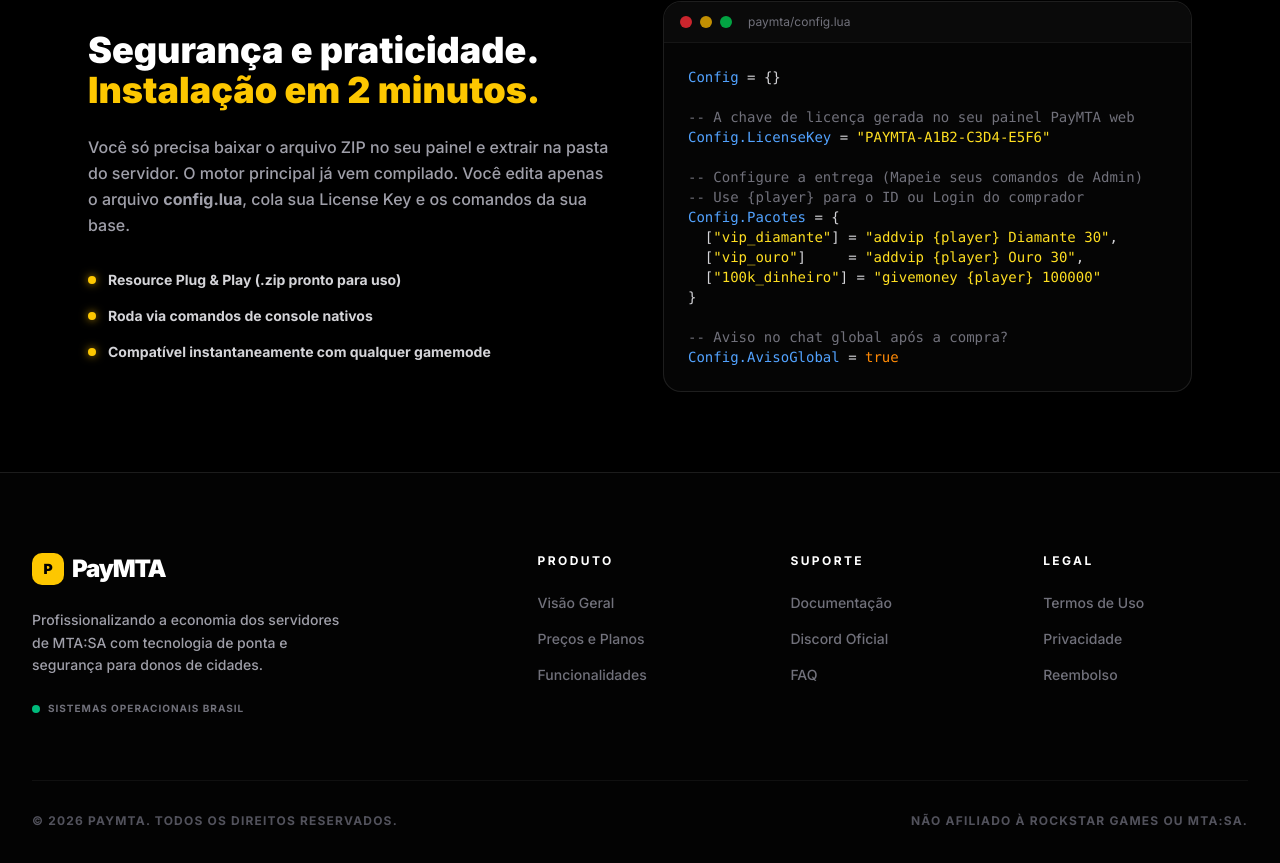
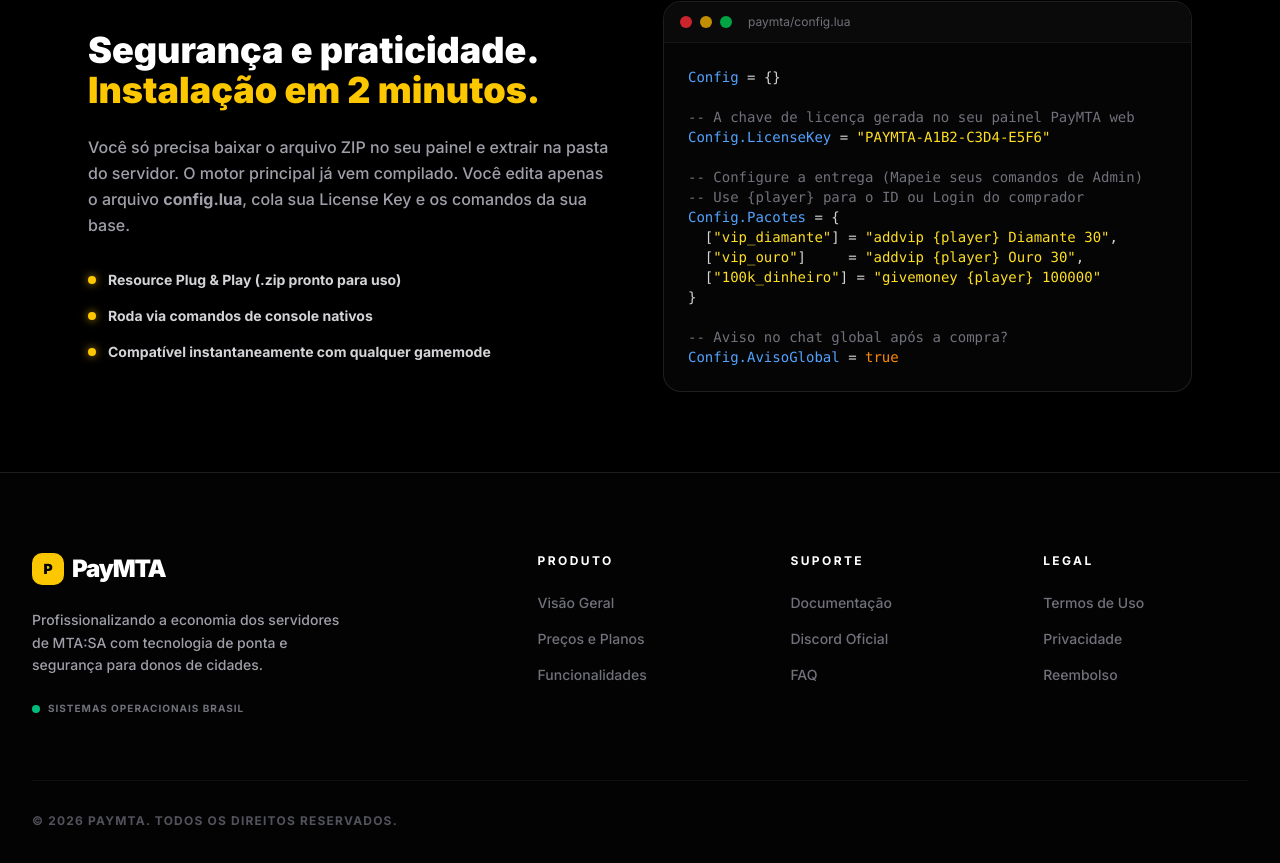
Before and after one commit to pedroaugustoti/paymta, a Next.js app: page / in a window 1280 px wide. Shown: the part 1818-2681 px from the top of the page. Built offline with nearby package versions, Linux system fonts and the light colour scheme.

Commit message:
fix: resolve merge conflicts in dashboard page

```diff
--- a/src/app/(marketing)/layout.tsx
+++ b/src/app/(marketing)/layout.tsx
@@ -202,9 +202,6 @@
           <p className="text-[11px] md:text-xs text-zinc-600 font-bold uppercase tracking-widest">
             © {new Date().getFullYear()} PayMTA. Todos os direitos reservados.
           </p>
-          <p className="text-[11px] md:text-xs text-zinc-600 font-bold uppercase tracking-widest">
-            Não afiliado à Rockstar Games ou MTA:SA.
-          </p>
         </div>
       </div>
     </footer>
```
